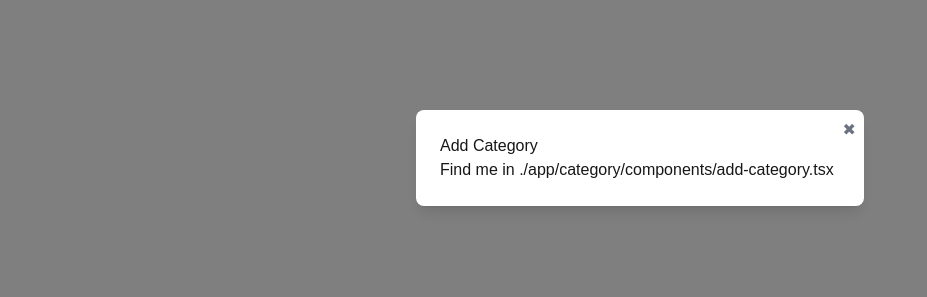
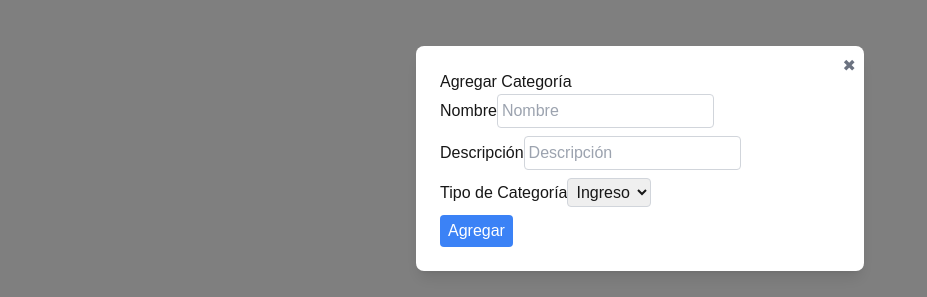
Before and after one commit to AlainRuales01/money-map, a Next.js app: page /category in a window 1280 px wide. Both pictures are taken after a click on the button "Agregar Categoría". Shown: the part 242-539 px from the top of the page, without its empty margins (0-927 px from the left). Built offline with nearby package versions, Linux system fonts and the light colour scheme; no server answers; the database is empty.

Commit message:
refactor: mopve to library actions

```diff
--- a/app/category-type/components/category-type-table.tsx
+++ b/app/category-type/components/category-type-table.tsx
@@ -1,7 +1,7 @@
 "use client";
 import Table from '@/app/shared/components/Table';
 import { CategoryType } from '@/lib/models/category-type';
-import { getAll } from '@/app/actions/category-type';
+import { getAll } from '@/lib/actions/category-type';
 import { useEffect, useState } from 'react';
 
 const CategoryTypeTable = () => {
--- a/app/category/components/add-category.tsx
+++ b/app/category/components/add-category.tsx
@@ -1,10 +1,52 @@
 'use client';
 
+import { add } from "@/lib/actions/category";
+import { useState } from "react";
+
 const AddCategory = () => {
+
+    const [name, setName] = useState("");
+    const [description, setDescription] = useState("");
+
+    const handleAdd = async () => {
+        await add({ name: "nueva categoria", description: "nueva descripcion", category_type: "1" });
+        console.log("result");
+    }
+
     return (
         <div>
-            <h1>Add Category</h1>
-            <p>Find me in ./app/category/components/add-category.tsx</p>
+            <h1>Agregar Categoría</h1>
+            <div>
+                <label>Nombre</label>
+                <input
+                type="text"
+                value={name}
+                onChange={(e) => setName(e.target.value)}
+                placeholder="Nombre"
+                className="border border-gray-300 p-1 rounded mb-2" />
+            </div>
+
+            <div>
+                <label>Descripción</label>
+                <input
+                type="text"
+                value={description}
+                onChange={(e) => setDescription(e.target.value)}
+                placeholder="Descripción"
+                className="border border-gray-300 p-1 rounded mb-2" />
+            </div>
+            <div>
+                <label>Tipo de Categoría</label>
+                <select className="border border-gray-300 p-1 rounded mb-2" onChange={(e) => console.log(e.target.value)}>
+                    <option value="1">Ingreso</option>
+                    <option value="2">Egreso</option>
+                </select>
+            </div>
+            <button
+                  onClick={() => handleAdd()}
+                  className="bg-blue-500 text-white px-2 py-1 rounded">
+                    Agregar
+            </button>
         </div>
     );
 };
--- a/app/category/components/category-table.tsx
+++ b/app/category/components/category-table.tsx
@@ -2,7 +2,7 @@
 import { Category } from "@/lib/models/category";
 import { useEffect, useState } from "react";
 import Table from "@shared/components/Table";
-import { getAll } from "@/app/actions/category";
+import { getAll } from "@/lib/actions/category";
 
 const CategoryTable = () =>  {
     const [data, setData] = useState<Category[]>([]);
```
Also changed, not shown: lib/actions/category-type.ts (renamed from app/actions/category-type.ts), lib/actions/category.ts (renamed from app/actions/category.ts), lib/actions/models/category.ts (added).
